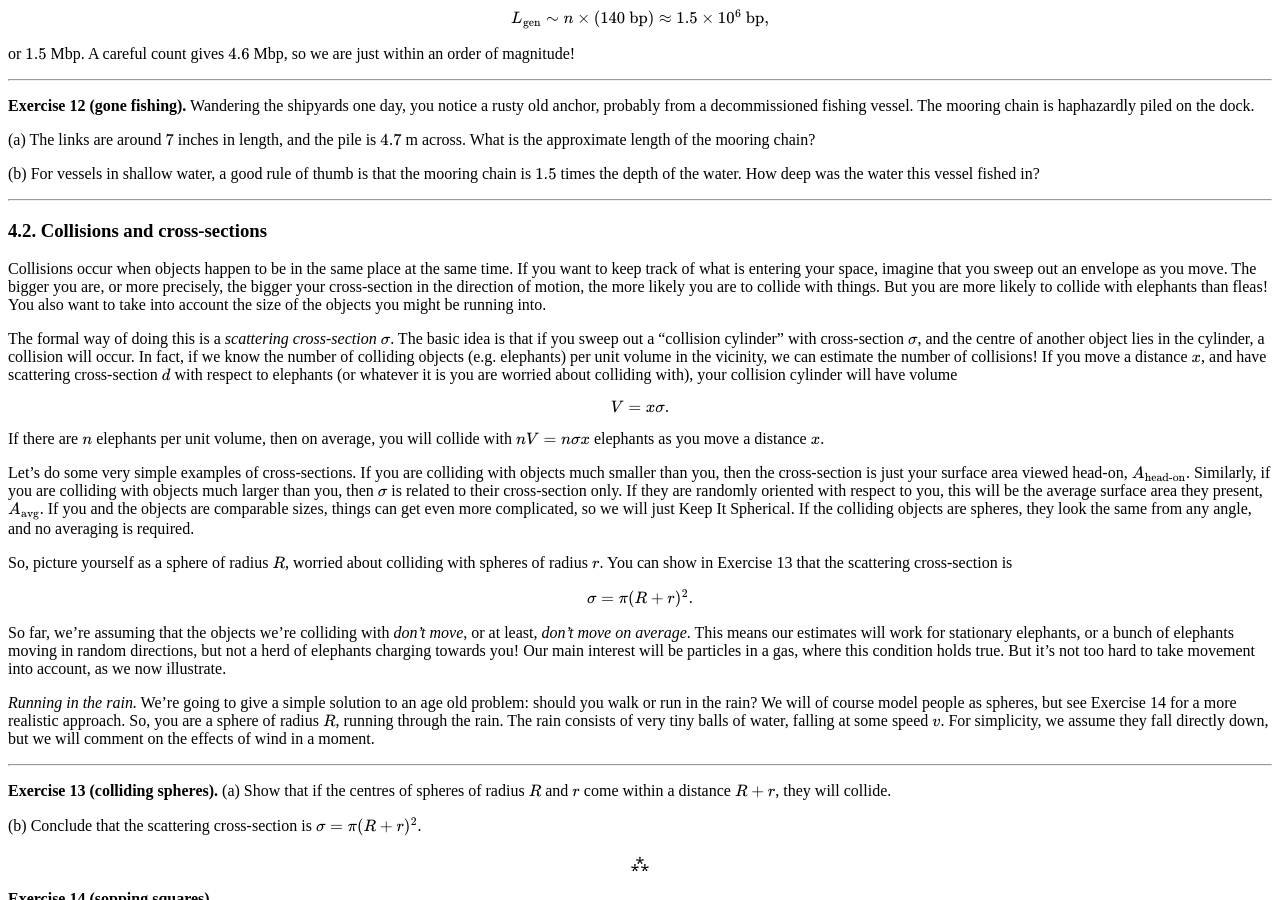
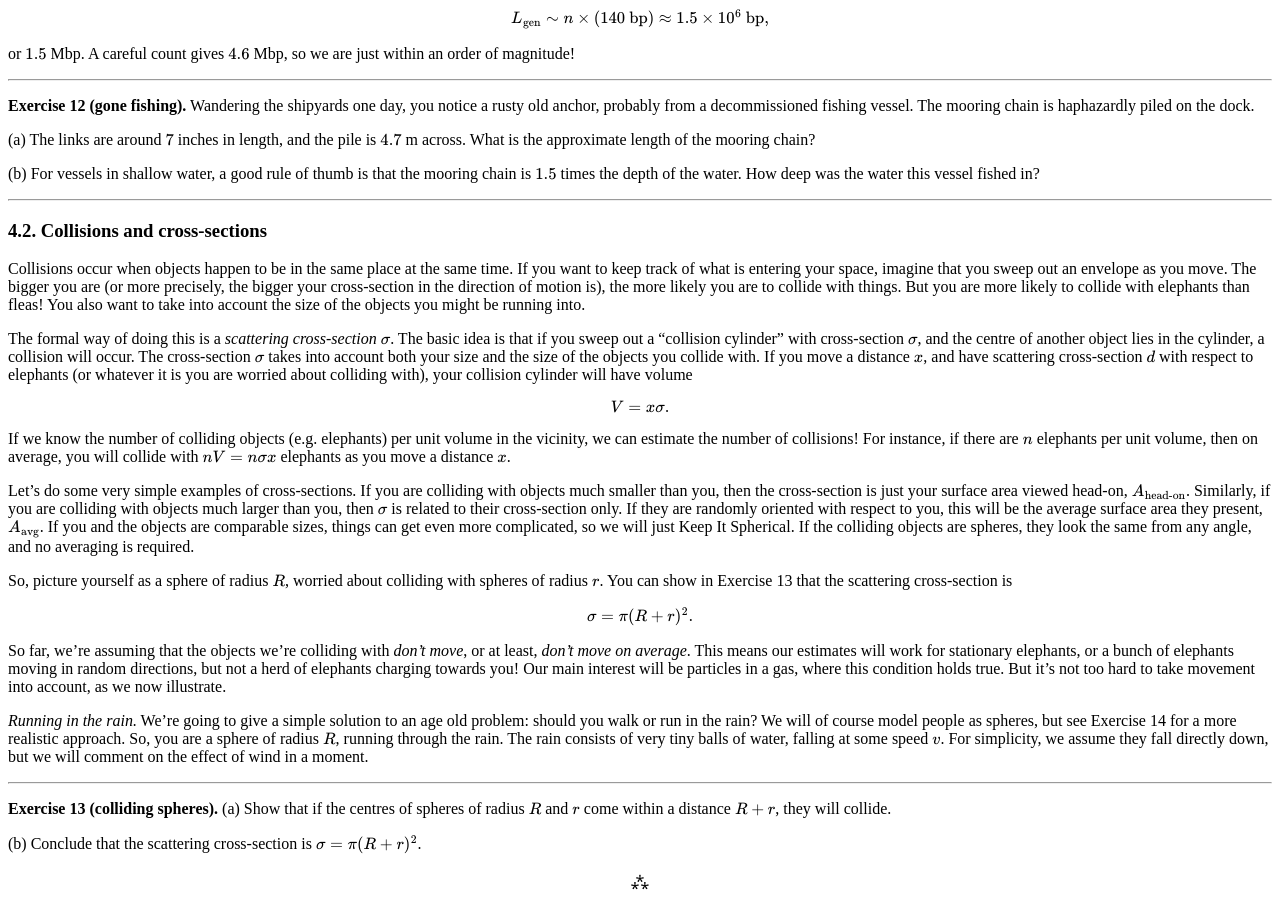
Before and after one commit to hapax/hapax.github.io, a Jekyll site: the page built from assets/simple-physics.md, in a window 1280 px wide and 900 px high, scrolled down 10275 px. Built offline with Jekyll 4.4.1, drawn with Linux system fonts in a browser that asks for light colours; our own code applies the rules of GitHub Pages for plain Markdown files; formulas are drawn with MathJax 3; a script that is not in the unit is left out.

Commit message:
Update simple-physics.md

```diff
--- a/assets/simple-physics.md
+++ b/assets/simple-physics.md
@@ -1118,8 +1118,8 @@ Collisions occur when objects happen to be in the same
 place at the same time.
 If you want to keep track of what is entering your space, imagine that
 you sweep out an envelope as you move.
-The bigger you are, or more precisely, the bigger your cross-section
-in the direction of motion, the more likely you are to collide with
+The bigger you are (or more precisely, the bigger your cross-section
+in the direction of motion is), the more likely you are to collide with
 things.
 But you are more likely to collide with elephants than fleas!
 You also want to take into account the size of the objects you might
@@ -1130,9 +1130,8 @@ $\sigma$.
 The basic idea is that if you sweep out a "collision cylinder" with
 cross-section $\sigma$, and the centre of another object lies in the
 cylinder, a collision will occur.
-In fact, if we know the number of colliding objects (e.g. elephants) per
-unit volume in the vicinity, we can estimate the number of
-collisions!
+The cross-section $\sigma$ takes into account both your size and the
+size of the objects you collide with.
 If you move a distance $x$, and have scattering cross-section
 $d$ with respect to elephants (or whatever it is you are worried
 about colliding with), your collision cylinder will have volume
@@ -1141,7 +1140,9 @@ $$
 V = x\sigma.
 $$
 
-If there are $n$ elephants per unit volume, then on average, you will
+If we know the number of colliding objects (e.g. elephants) per unit
+volume in the vicinity, we can estimate the number of collisions!
+For instance, if there are $n$ elephants per unit volume, then on average, you will
 collide with $nV = n\sigma x$ elephants as you move a distance
 $x$.
 
@@ -1181,7 +1182,7 @@ So, you are a sphere of radius $R$, running through the rain.
 The rain consists of very tiny balls of water, falling at some speed
 $v$.
 For simplicity, we assume they fall directly down, but we will comment
-on the effects of wind in a moment.
+on the effect of wind in a moment.
 
 ---
 
```
